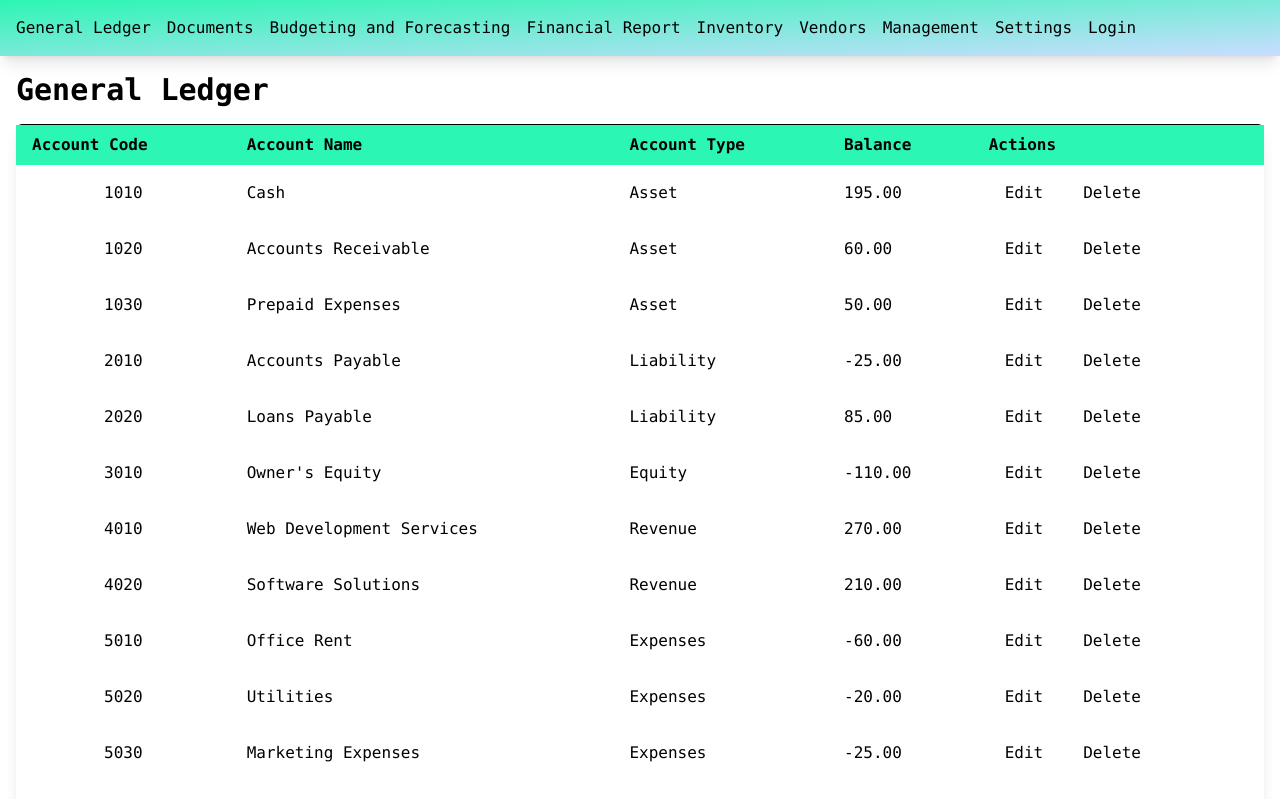
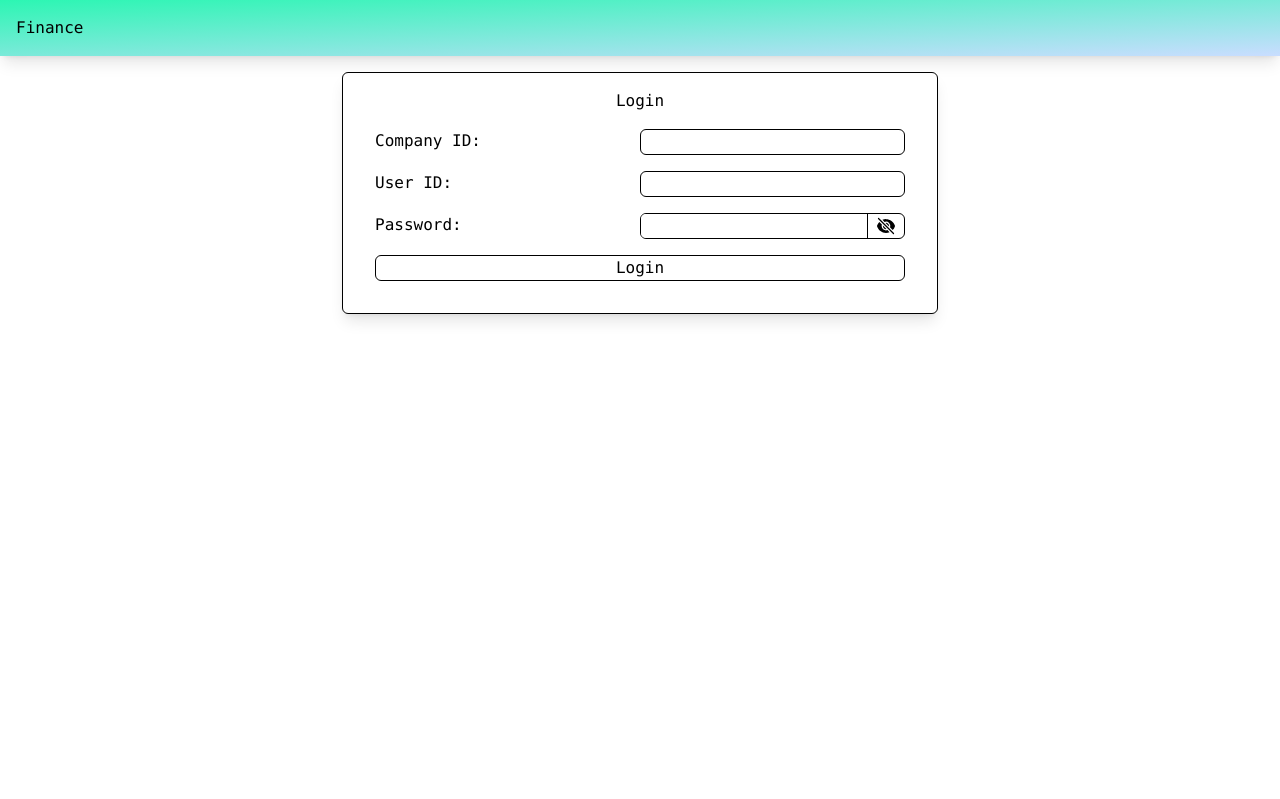
Before and after one commit to Atlarus/Finance-Tracker, a React (Create React App) app: page / in a window 1280 px wide. Shown: the top 799 px of the page. Built offline with nearby package versions, Linux system fonts and the light colour scheme; what @react-pdf/renderer would draw is missing.

Commit message:
Added login sessions

```diff
--- a/src/App.js
+++ b/src/App.js
@@ -1,6 +1,6 @@
 // App.js
 
-import React, { useState } from 'react';
+import React, { useEffect, useState } from 'react';
 import { HashRouter as Router, Routes, Route, Link } from 'react-router-dom';
 import InvoicePage from './components/Documents/Invoice/InvoicePage';
 import BudgetForecastPage from './components/Budget/BudgetForecastPage';
@@ -13,6 +13,7 @@ import SettingsPage from './components/Settings/SettingsPage';
 import ManagementPage from './components/Management/ManagementPage';
 
 const App = () => {
+    const [loggedIn, setLoggedIn] = useState(false);
 
     // State to store ledger and accounts data
     const [ledgerData, setLedgerData] = useState([
@@ -120,8 +121,22 @@ const App = () => {
             // Add more dummy invoices as needed
     ]);
 
+    const getLogin = () => {
+        const companyID = localStorage.getItem("CID");
+        const userID = localStorage.getItem("UID");
+
+        if(companyID && userID){
+            setLoggedIn(true);
+        }
+    }
+
+    useEffect(() => {
+        getLogin();
+    }, [loggedIn]);
+
     return (
         <Router>
+            {loggedIn ? (
             <div className="font-mono min-h-screen flex flex-col">
                 <nav className="bg-gradient-to-br from-primary to-secondary p-4 shadow-lg">
                     <ul className="flex space-x-4">
@@ -148,6 +163,19 @@ const App = () => {
                     <Route path="/auth" element={<Auth />} />
                 </Routes>
             </div>
+            ) : (
+                <div className="font-mono min-h-screen flex flex-col">
+                    <nav className="bg-gradient-to-br from-primary to-secondary p-4 shadow-lg">
+                        <ul className="flex space-x-4">
+                            <li><Link to="/">Finance
+                            </Link></li>
+                        </ul>
+                    </nav>
+                    <Routes>
+                        <Route path="/" element={<Auth />} />
+                    </Routes>
+                </div>
+            )}
         </Router>
     );
 };
--- a/src/components/Auth/Auth.jsx
+++ b/src/components/Auth/Auth.jsx
@@ -13,6 +13,8 @@ const Auth = () => {
         const userID = e.target[1].value;
         const password = e.target[2].value;
         console.log(companyID + " " + userID + " " + password);
+        localStorage.setItem("CID", JSON.stringify(companyID));
+        localStorage.setItem("UID", JSON.stringify(userID));
         navigate("/");
     }
 
--- a/src/components/Ledger/GeneralLedgerPage.jsx
+++ b/src/components/Ledger/GeneralLedgerPage.jsx
@@ -256,8 +256,6 @@ const GeneralLedgerPage = ({ ledgerData, setLedgerData }) => {
 
 
     useEffect(() => {
-        console.log("useEffect triggered");
-
         // Calculate balances for all accounts
         const updatedLedgerData = ledgerData.map((account) => ({
             ...account,
```
